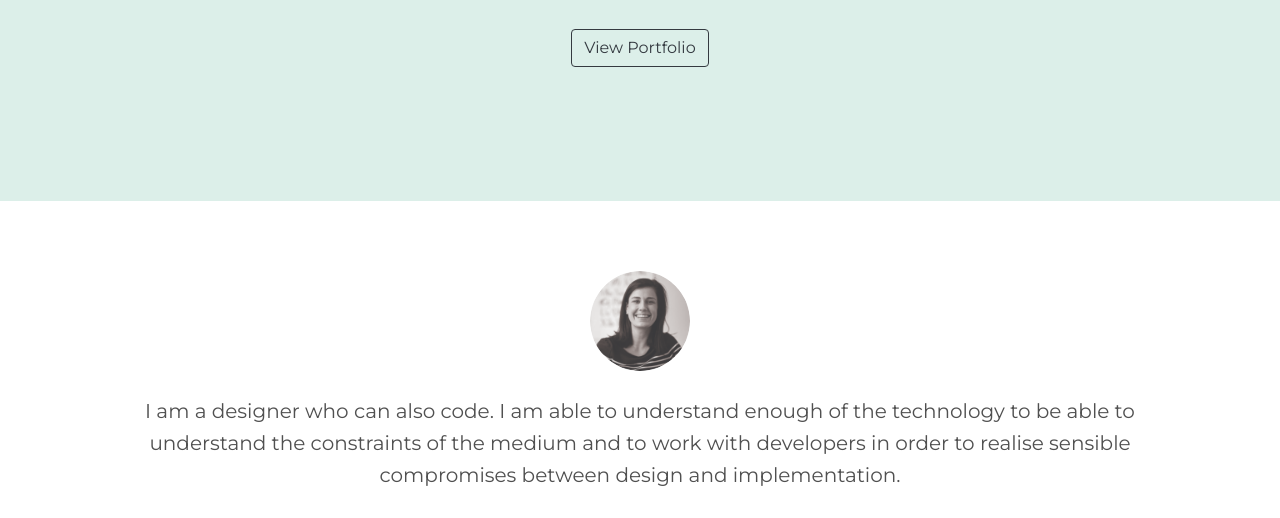
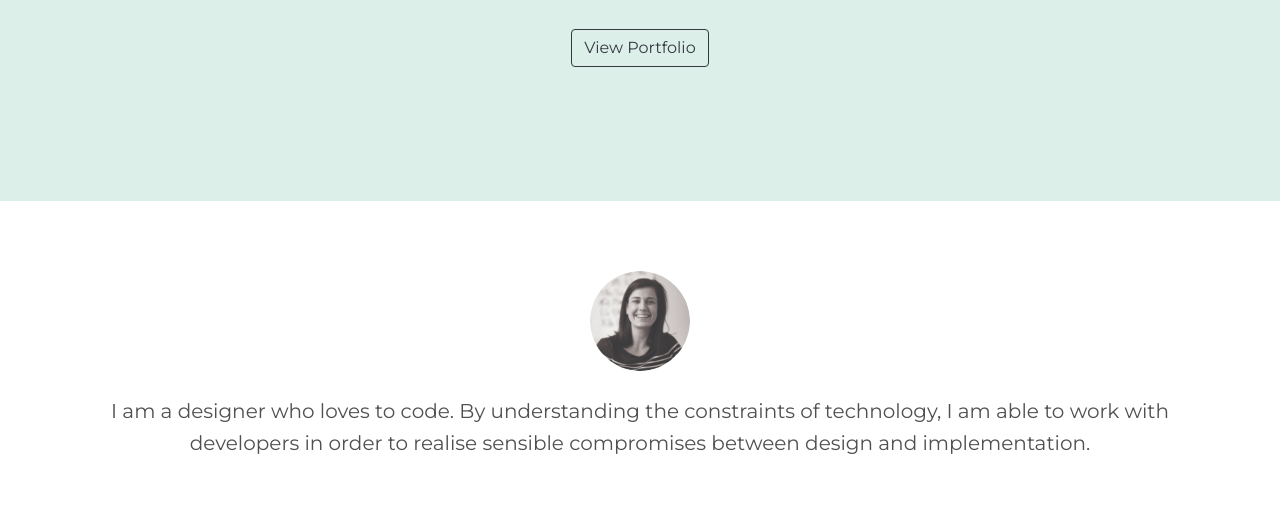
Before and after one commit to Anandivdm/capstone-portfolio, a plain HTML site: page index.html in a window 1280 px wide. Shown: the part 282-800 px from the top of the page. Drawn offline with nearby package versions, Linux system fonts and the light colour scheme.

Commit message:
update about

```diff
--- a/index.html
+++ b/index.html
@@ -38,8 +38,7 @@
     <div class="container text-center" id="about">
       <img src="images/avatar.png" class="rounded-circle avatar" alt="Anandi profile pic">
       <blockquote class="blockquote">
-        <p class="mb-0">I am a designer who can also code. I am able to understand enough of the technology
-          to be able to understand the constraints of the medium and to work with developers in order to realise sensible compromises between design and implementation. </p>
+        <p class="mb-0">I am a designer who loves to code. By understanding the constraints of technology, I am able to work with developers in order to realise sensible compromises between design and implementation. </p>
       </blockquote>
     </div>
     <div class="container-fluid bg-light" id="portfolio">
```
